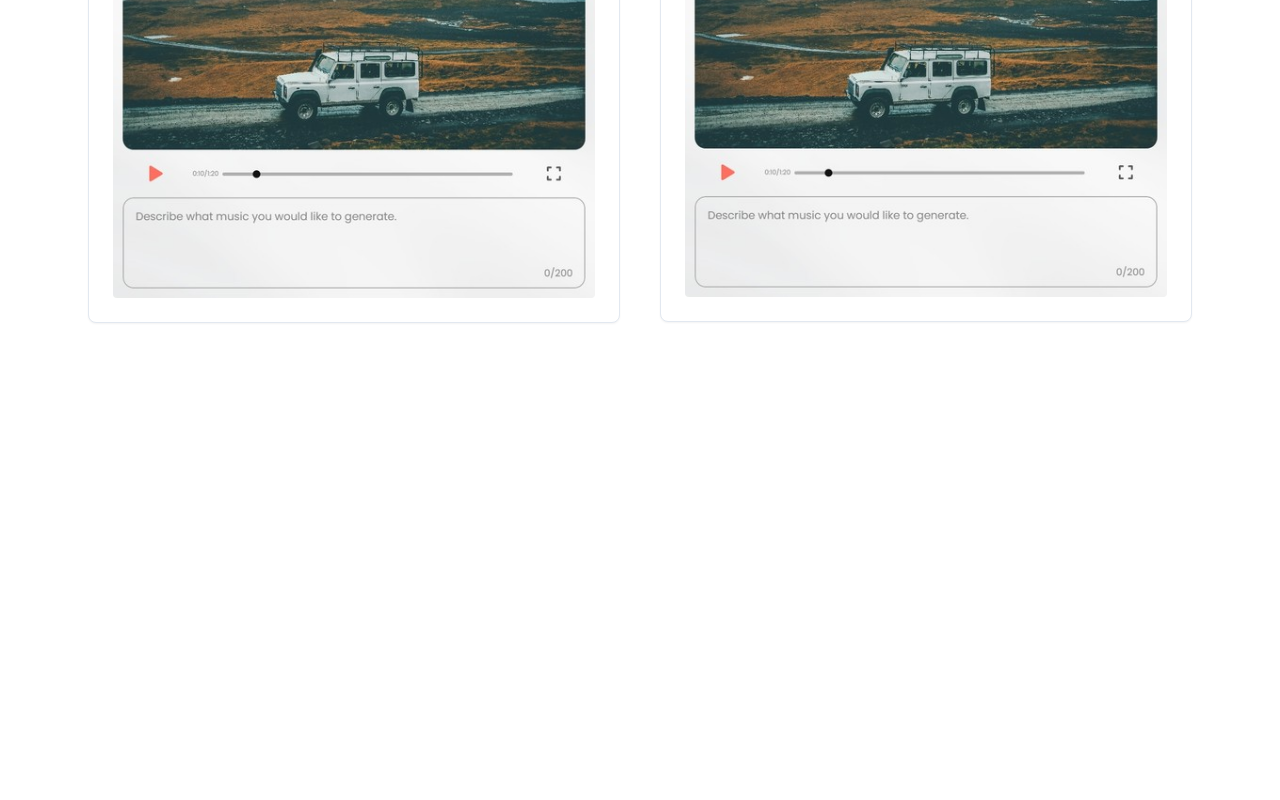
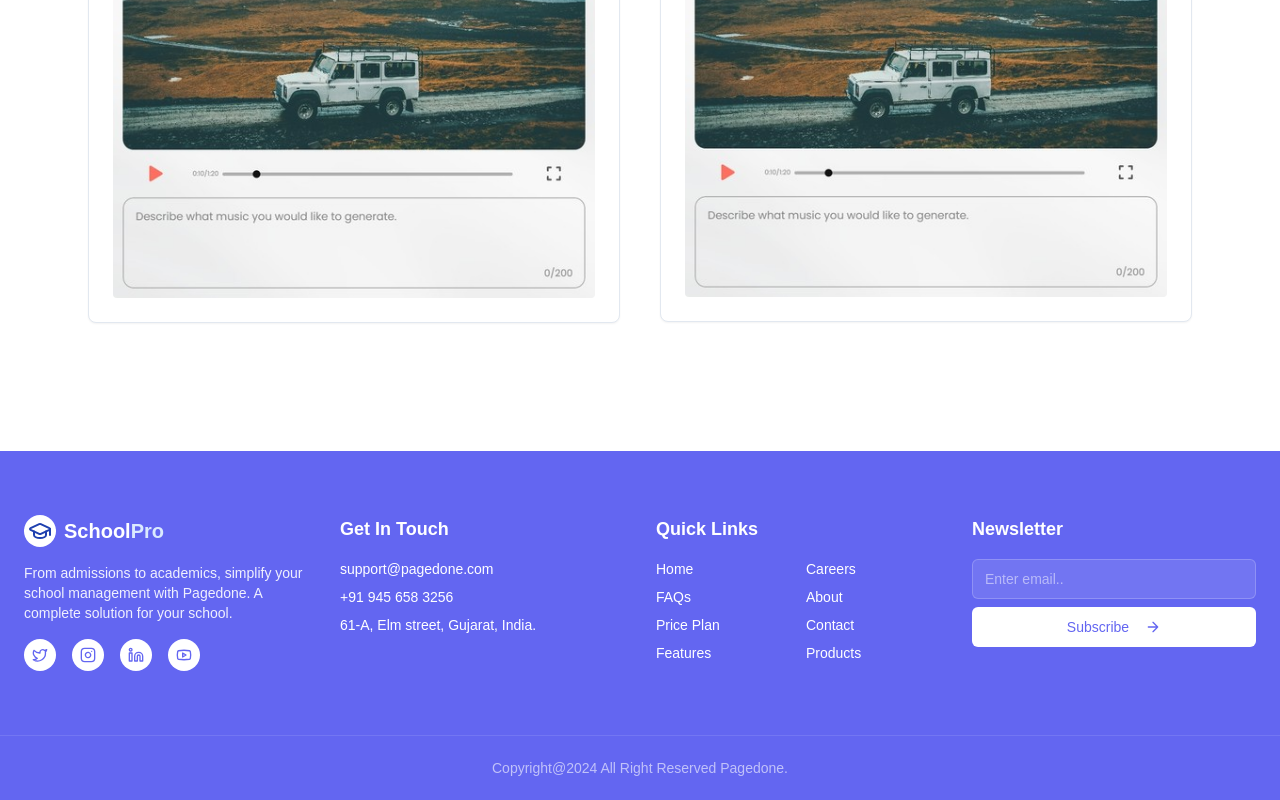
Before and after one commit to stasimus1978/School-Pro, a Next.js app: page / in a window 1280 px wide. Shown: the part 3282-4082 px from the top of the page. Before the commit the page ends 3733 px from the top, so only its background shows below. Built offline with nearby package versions, Linux system fonts and the light colour scheme; a web font is replaced by a local one.

Commit message:
10. Добавление компонента SiteFooter на главную страницу и обновление компонента Logo для поддержки различных вариантов отображения

```diff
--- a/app/(front)/layout.tsx
+++ b/app/(front)/layout.tsx
@@ -1,3 +1,4 @@
+import SiteFooter from "@/components/frontend/site-footer";
 import SiteHeader from "@/components/site-header";
 import { ReactNode } from "react";
 
@@ -6,6 +7,7 @@
     <div className="">
       <SiteHeader />
       {children}
+      <SiteFooter />
     </div>
   );
 }
--- /dev/null
+++ b/components/frontend/site-footer.tsx
@@ -0,0 +1,114 @@
+import { Button } from "@/components/ui/button";
+import { Input } from "@/components/ui/input";
+import { Instagram, Linkedin, Twitter, Youtube } from "lucide-react";
+import Link from "next/link";
+import Logo from "../logo";
+
+export default function SiteFooter() {
+  return (
+    <footer className="w-full bg-[#6366F1] text-white">
+      <div className="container px-4 py-16 md:px-6">
+        <div className="grid gap-8 md:grid-cols-2 lg:grid-cols-4">
+          <div className="space-y-4">
+            <Logo variant="dark" />
+            <p className="text-sm text-white/90">
+              From admissions to academics, simplify your school management with Pagedone. A complete solution for your
+              school.
+            </p>
+            <div className="flex space-x-4">
+              <Link href="#" className="rounded-full bg-white p-2 hover:bg-white/90">
+                <Twitter className="h-4 w-4 text-[#6366F1]" />
+                <span className="sr-only">Twitter</span>
+              </Link>
+              <Link href="#" className="rounded-full bg-white p-2 hover:bg-white/90">
+                <Instagram className="h-4 w-4 text-[#6366F1]" />
+                <span className="sr-only">Instagram</span>
+              </Link>
+              <Link href="#" className="rounded-full bg-white p-2 hover:bg-white/90">
+                <Linkedin className="h-4 w-4 text-[#6366F1]" />
+                <span className="sr-only">LinkedIn</span>
+              </Link>
+              <Link href="#" className="rounded-full bg-white p-2 hover:bg-white/90">
+                <Youtube className="h-4 w-4 text-[#6366F1]" />
+                <span className="sr-only">YouTube</span>
+              </Link>
+            </div>
+          </div>
+          <div className="space-y-4">
+            <h3 className="text-lg font-bold">Get In Touch</h3>
+            <div className="space-y-2 text-sm">
+              <p>support@pagedone.com</p>
+              <p>+91 945 658 3256</p>
+              <p>61-A, Elm street, Gujarat, India.</p>
+            </div>
+          </div>
+          <div className="grid grid-cols-2 gap-4 sm:grid-cols-2">
+            <div className="space-y-4">
+              <h3 className="text-lg font-bold">Quick Links</h3>
+              <nav className="flex flex-col space-y-2 text-sm">
+                <Link className="hover:underline" href="#">
+                  Home
+                </Link>
+                <Link className="hover:underline" href="#">
+                  FAQs
+                </Link>
+                <Link className="hover:underline" href="#">
+                  Price Plan
+                </Link>
+                <Link className="hover:underline" href="#">
+                  Features
+                </Link>
+              </nav>
+            </div>
+            <div className="space-y-4">
+              <h3 className="text-lg font-bold invisible">Links</h3>
+              <nav className="flex flex-col space-y-2 text-sm">
+                <Link className="hover:underline" href="#">
+                  Careers
+                </Link>
+                <Link className="hover:underline" href="#">
+                  About
+                </Link>
+                <Link className="hover:underline" href="#">
+                  Contact
+                </Link>
+                <Link className="hover:underline" href="#">
+                  Products
+                </Link>
+              </nav>
+            </div>
+          </div>
+          <div className="space-y-4">
+            <h3 className="text-lg font-bold">Newsletter</h3>
+            <form className="space-y-2">
+              <Input
+                className="bg-white/10 border-white/20 placeholder:text-white/50"
+                placeholder="Enter email.."
+                type="email"
+              />
+              <Button className="w-full bg-white text-[#6366F1] hover:bg-white/90" type="submit">
+                Subscribe
+                <svg
+                  className="ml-2 h-4 w-4"
+                  fill="none"
+                  stroke="currentColor"
+                  strokeLinecap="round"
+                  strokeLinejoin="round"
+                  strokeWidth="2"
+                  viewBox="0 0 24 24"
+                >
+                  <path d="M5 12h14M12 5l7 7-7 7" />
+                </svg>
+              </Button>
+            </form>
+          </div>
+        </div>
+      </div>
+      <div className="border-t border-white/10">
+        <div className="container flex flex-col items-center justify-center gap-4 py-6 text-center text-sm md:h-16 md:flex-row md:py-0">
+          <div className="text-white/60">Copyright@{new Date().getFullYear()} All Right Reserved Pagedone.</div>
+        </div>
+      </div>
+    </footer>
+  );
+}
--- a/components/logo.tsx
+++ b/components/logo.tsx
@@ -1,7 +1,12 @@
 import { GraduationCap } from "lucide-react";
 import Link from "next/link";
 
-export default function Logo() {
+interface LogoProps {
+  variant: "light" | "dark";
+}
+
+export default function Logo({ variant = "light" }: LogoProps) {
+  if (variant === "light") {
     return (
       <Link href={"/"} className="flex items-center space-x-2">
         <div className="bg-blue-500 rounded-full p-1">
@@ -14,4 +19,18 @@
         </span>
       </Link>
     );
+  } else {
+    return (
+      <Link href={"/"} className="flex items-center space-x-2">
+        <div className="bg-white rounded-full p-1">
+          <span className="text-blue-800 font-bold text-xl">
+            <GraduationCap />
+          </span>
+        </div>
+        <span className="font-bold text-xl">
+          School<span className="text-blue-100">Pro</span>
+        </span>
+      </Link>
+    );
   }
+}
```
Lines whose indentation alone changed are shown as unchanged.
